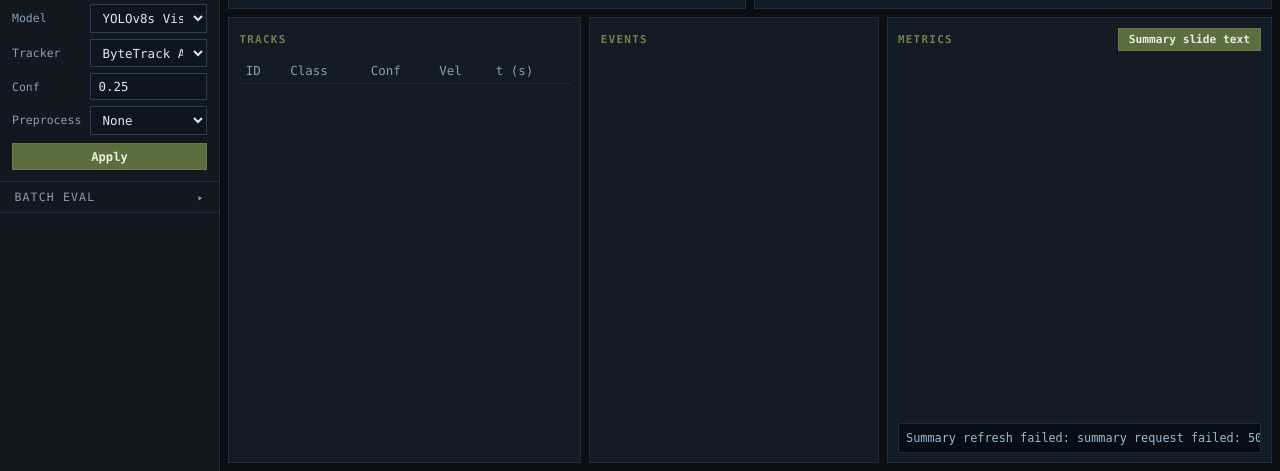
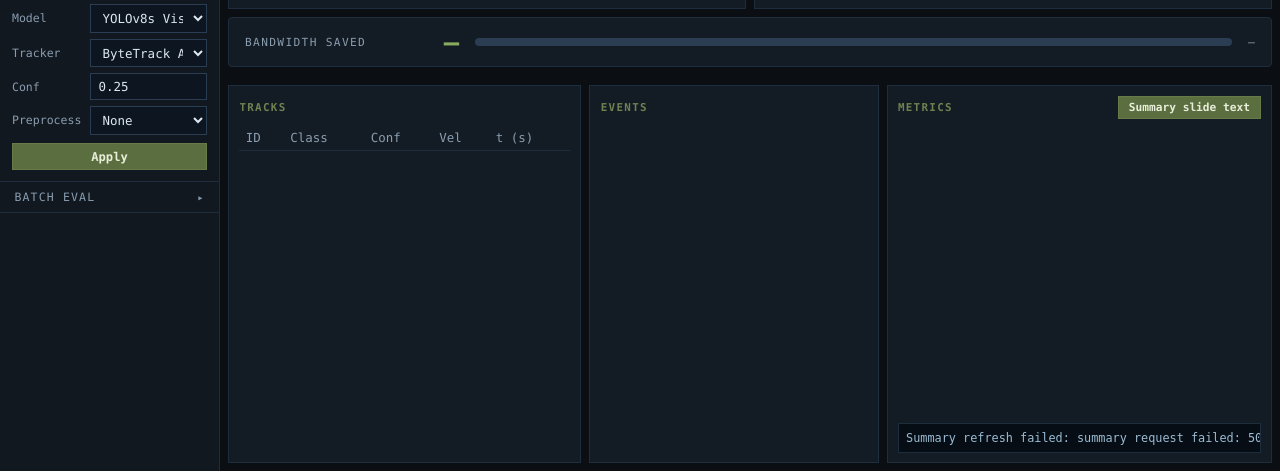
Before and after one commit to noelniles/ffisr, a FastAPI app: page / in a window 1280 px wide. Shown: the part 329-800 px from the top of the page. Run offline with FastAPI, Linux system fonts and the light colour scheme; data that the repository does not hold is empty; parts of the project's set-up code (start-up, migrations or seed data) failed here and were passed over; some libraries are stand-ins or nearby versions.

Commit message:
feat: add real-time bandwidth savings bar between video panes

```diff
--- a/static/app.js
+++ b/static/app.js
@@ -264,6 +264,13 @@ function updateMetrics(state) {
   const semanticKbps = Number(b.semantic_kbps ?? 0).toFixed(2);
   const baselineKbps = Number(b.baseline_kbps ?? 0).toFixed(2);
   const savingsPct = Number(b.bandwidth_savings_pct ?? 0).toFixed(1);
+
+  const savingsPctEl = document.getElementById("savingsPct");
+  const savingsFillEl = document.getElementById("savingsFill");
+  const savingsDetailEl = document.getElementById("savingsDetail");
+  if (savingsPctEl) savingsPctEl.textContent = `${savingsPct}%`;
+  if (savingsFillEl) savingsFillEl.style.width = `${Math.min(100, parseFloat(savingsPct))}%`;
+  if (savingsDetailEl) savingsDetailEl.textContent = `${semanticKbps} kbps vs ${baselineKbps} kbps baseline`;
   const semanticPower = Number(b.power_proxy_semantic_mbits ?? 0).toFixed(3);
   const baselinePower = Number(b.power_proxy_baseline_mbits ?? 0).toFixed(3);
   const powerSavings = Number(b.power_savings_pct ?? 0).toFixed(1);
--- a/static/styles.css
+++ b/static/styles.css
@@ -441,6 +441,57 @@ tfoot tr td {
   font-weight: 600;
 }
 
+/* ── Bandwidth savings bar ───────────────────────────── */
+#savingsBar {
+  display: flex;
+  align-items: center;
+  gap: 1rem;
+  padding: 0.55rem 1rem;
+  background: var(--panel);
+  border: 1px solid var(--line);
+  border-radius: 4px;
+  margin-bottom: 0.6rem;
+  flex-shrink: 0;
+}
+
+.savings-label {
+  font-size: 0.7rem;
+  letter-spacing: 0.12em;
+  color: var(--muted);
+  white-space: nowrap;
+}
+
+.savings-pct {
+  font-size: 1.6rem;
+  font-weight: 700;
+  color: #8aaa60;
+  min-width: 5ch;
+  text-align: right;
+  white-space: nowrap;
+}
+
+.savings-track {
+  flex: 1;
+  height: 8px;
+  background: var(--line-strong);
+  border-radius: 4px;
+  overflow: hidden;
+}
+
+.savings-fill {
+  height: 100%;
+  width: 0%;
+  background: #8aaa60;
+  border-radius: 4px;
+  transition: width 0.6s ease;
+}
+
+.savings-detail {
+  font-size: 0.72rem;
+  color: var(--muted);
+  white-space: nowrap;
+}
+
 /* ── Scrollbar ───────────────────────────────────────── */
 ::-webkit-scrollbar { width: 5px; height: 5px; }
 ::-webkit-scrollbar-track { background: transparent; }
--- a/templates/index.html
+++ b/templates/index.html
@@ -169,6 +169,16 @@
           </div>
         </div>
 
+        <!-- Bandwidth savings bar -->
+        <div id="savingsBar">
+          <span class="savings-label">BANDWIDTH SAVED</span>
+          <span id="savingsPct" class="savings-pct">—</span>
+          <div class="savings-track">
+            <div id="savingsFill" class="savings-fill"></div>
+          </div>
+          <span class="savings-detail"><span id="savingsDetail">—</span></span>
+        </div>
+
         <!-- Data row -->
         <div class="data-grid">
           <div class="card data-card">
```
